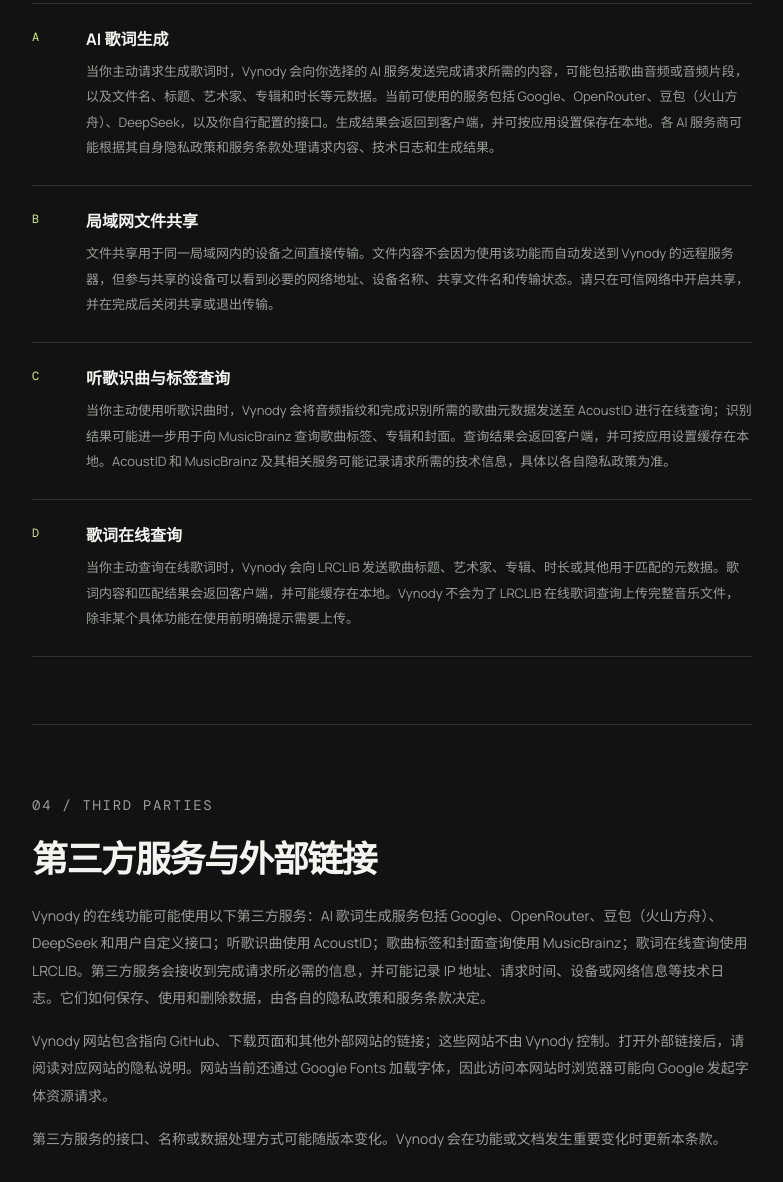
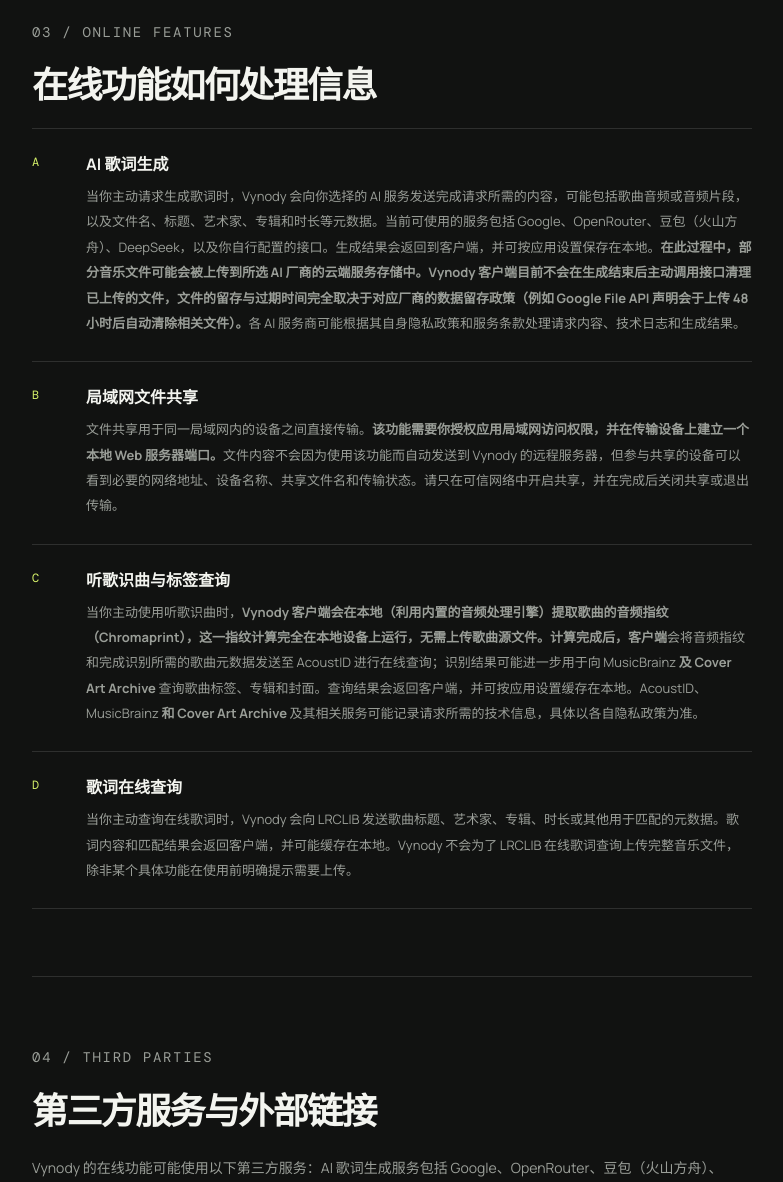
Before and after one commit to axel10/vynody_site, a plain HTML site: page privacy.html in a window 1280 px wide. Shown: the part 1618-2800 px from the top of the page, without its empty margins (313-1096 px from the left). Drawn offline with nearby package versions, Linux system fonts and the light colour scheme.

Commit message:
修改隐私条款

```diff
--- a/privacy.html
+++ b/privacy.html
@@ -53,7 +53,7 @@
             <p class="legal-index">01 / SCOPE</p>
             <h2>这份条款说明什么</h2>
             <p>本隐私条款适用于 Vynody 播放器客户端，以及 vynody.site 宣传网站（以下统称“Vynody”）。Vynody 由个人开发者独立开发和维护。本条款说明 Vynody 在你使用本地音乐功能和四项在线功能时，可能处理哪些信息、为什么处理，以及你可以如何控制这些信息。</p>
-            <p>Vynody 不要求注册账号，也不以广告画像或个性化推荐为目的收集个人信息。你可以不使用任何在线功能，仅使用本地播放、曲库管理和收藏功能。</p>
+            <p>Vynody 不要求注册账号，也不以广告画像或个性化推荐为目的收集个人信息。<strong>同时，Vynody 客户端及官方网站不包含任何第三方数据分析、行为追踪或崩溃日志收集 SDK（如 Firebase Analytics、Sentry 等）。</strong>你可以不使用任何在线功能，仅使用本地播放、曲库管理和收藏功能。</p>
           </section>
 
           <section id="local-data">
@@ -61,6 +61,7 @@
             <h2>留在你设备上的数据</h2>
             <p>为了提供播放器的基本功能，Vynody 可能在设备上读取或保存以下内容：音乐文件及其路径、歌曲标签和封面、播放进度、播放历史、收藏、播放列表、歌词缓存、应用设置和局域网连接状态。</p>
             <p>这些信息原则上只保存在你的设备或你主动选择的局域网设备上。Vynody 不会因为你扫描曲库或播放歌曲，就自动把完整音乐库上传到 Vynody 的服务器。</p>
+            <p><strong>你为 AI 歌词生成或听歌识曲功能配置的个人 API Key 或 Token，仅以偏好设置形式安全地保存在你的本地设备上，只在发起请求时直接通过 HTTPS 发送至对应的第三方服务接口，Vynody 的开发者或任何中转服务器都不会收集、记录或中转你的 API Key。</strong></p>
             <div class="legal-callout"><strong>重要提示</strong><p>当你主动使用在线功能时，相关查询字段、歌曲音频或音频指纹可能按照该功能的需要发送给对应服务。发送前请确认你有权处理和上传相关音乐内容。</p></div>
           </section>
 
@@ -68,9 +69,9 @@
             <p class="legal-index">03 / ONLINE FEATURES</p>
             <h2>在线功能如何处理信息</h2>
             <div class="privacy-feature-list">
-              <article class="privacy-feature"><span class="privacy-number">A</span><div><h3>AI 歌词生成</h3><p>当你主动请求生成歌词时，Vynody 会向你选择的 AI 服务发送完成请求所需的内容，可能包括歌曲音频或音频片段，以及文件名、标题、艺术家、专辑和时长等元数据。当前可使用的服务包括 Google、OpenRouter、豆包（火山方舟）、DeepSeek，以及你自行配置的接口。生成结果会返回到客户端，并可按应用设置保存在本地。各 AI 服务商可能根据其自身隐私政策和服务条款处理请求内容、技术日志和生成结果。</p></div></article>
-              <article class="privacy-feature"><span class="privacy-number">B</span><div><h3>局域网文件共享</h3><p>文件共享用于同一局域网内的设备之间直接传输。文件内容不会因为使用该功能而自动发送到 Vynody 的远程服务器，但参与共享的设备可以看到必要的网络地址、设备名称、共享文件名和传输状态。请只在可信网络中开启共享，并在完成后关闭共享或退出传输。</p></div></article>
-              <article class="privacy-feature"><span class="privacy-number">C</span><div><h3>听歌识曲与标签查询</h3><p>当你主动使用听歌识曲时，Vynody 会将音频指纹和完成识别所需的歌曲元数据发送至 AcoustID 进行在线查询；识别结果可能进一步用于向 MusicBrainz 查询歌曲标签、专辑和封面。查询结果会返回客户端，并可按应用设置缓存在本地。AcoustID 和 MusicBrainz 及其相关服务可能记录请求所需的技术信息，具体以各自隐私政策为准。</p></div></article>
+              <article class="privacy-feature"><span class="privacy-number">A</span><div><h3>AI 歌词生成</h3><p>当你主动请求生成歌词时，Vynody 会向你选择的 AI 服务发送完成请求所需的内容，可能包括歌曲音频或音频片段，以及文件名、标题、艺术家、专辑和时长等元数据。当前可使用的服务包括 Google、OpenRouter、豆包（火山方舟）、DeepSeek，以及你自行配置的接口。生成结果会返回到客户端，并可按应用设置保存在本地。<strong>在此过程中，部分音乐文件可能会被上传到所选 AI 厂商的云端服务存储中。Vynody 客户端目前不会在生成结束后主动调用接口清理已上传的文件，文件的留存与过期时间完全取决于对应厂商的数据留存政策（例如 Google File API 声明会于上传 48 小时后自动清除相关文件）。</strong>各 AI 服务商可能根据其自身隐私政策和服务条款处理请求内容、技术日志和生成结果。</p></div></article>
+              <article class="privacy-feature"><span class="privacy-number">B</span><div><h3>局域网文件共享</h3><p>文件共享用于同一局域网内的设备之间直接传输。<strong>该功能需要你授权应用局域网访问权限，并在传输设备上建立一个本地 Web 服务器端口。</strong>文件内容不会因为使用该功能而自动发送到 Vynody 的远程服务器，但参与共享的设备可以看到必要的网络地址、设备名称、共享文件名和传输状态。请只在可信网络中开启共享，并在完成后关闭共享或退出传输。</p></div></article>
+              <article class="privacy-feature"><span class="privacy-number">C</span><div><h3>听歌识曲与标签查询</h3><p>当你主动使用听歌识曲时，<strong>Vynody 客户端会在本地（利用内置的音频处理引擎）提取歌曲的音频指纹（Chromaprint），这一指纹计算完全在本地设备上运行，无需上传歌曲源文件。计算完成后，客户端</strong>会将音频指纹和完成识别所需的歌曲元数据发送至 AcoustID 进行在线查询；识别结果可能进一步用于向 MusicBrainz <strong>及 Cover Art Archive</strong> 查询歌曲标签、专辑和封面。查询结果会返回客户端，并可按应用设置缓存在本地。AcoustID、MusicBrainz <strong>和 Cover Art Archive</strong> 及其相关服务可能记录请求所需的技术信息，具体以各自隐私政策为准。</p></div></article>
               <article class="privacy-feature"><span class="privacy-number">D</span><div><h3>歌词在线查询</h3><p>当你主动查询在线歌词时，Vynody 会向 LRCLIB 发送歌曲标题、艺术家、专辑、时长或其他用于匹配的元数据。歌词内容和匹配结果会返回客户端，并可能缓存在本地。Vynody 不会为了 LRCLIB 在线歌词查询上传完整音乐文件，除非某个具体功能在使用前明确提示需要上传。</p></div></article>
             </div>
           </section>
@@ -78,7 +79,7 @@
           <section id="third-party">
             <p class="legal-index">04 / THIRD PARTIES</p>
             <h2>第三方服务与外部链接</h2>
-            <p>Vynody 的在线功能可能使用以下第三方服务：AI 歌词生成服务包括 Google、OpenRouter、豆包（火山方舟）、DeepSeek 和用户自定义接口；听歌识曲使用 AcoustID；歌曲标签和封面查询使用 MusicBrainz；歌词在线查询使用 LRCLIB。第三方服务会接收到完成请求所必需的信息，并可能记录 IP 地址、请求时间、设备或网络信息等技术日志。它们如何保存、使用和删除数据，由各自的隐私政策和服务条款决定。</p>
+            <p>Vynody 的在线功能可能使用以下第三方服务：AI 歌词生成服务包括 Google、OpenRouter、豆包（火山方舟）、DeepSeek 和用户自定义接口；听歌识曲使用 AcoustID；歌曲标签和封面查询使用 MusicBrainz <strong>与 Cover Art Archive</strong>；歌词在线查询使用 LRCLIB。<strong>听歌识曲功能默认使用 Vynody 内置的公共 AcoustID API Key，如果你希望你的请求历史完全独立，可在应用设置中配置你的个人 API Key。</strong>第三方服务会接收到完成请求所必需的信息，并可能记录 IP 地址、请求时间、设备或网络信息等技术日志。它们如何保存、使用和删除数据，由各自的隐私政策和服务条款决定。</p>
             <p>Vynody 网站包含指向 GitHub、下载页面和其他外部网站的链接；这些网站不由 Vynody 控制。打开外部链接后，请阅读对应网站的隐私说明。网站当前还通过 Google Fonts 加载字体，因此访问本网站时浏览器可能向 Google 发起字体资源请求。</p>
             <p>第三方服务的接口、名称或数据处理方式可能随版本变化。Vynody 会在功能或文档发生重要变化时更新本条款。</p>
           </section>
```
